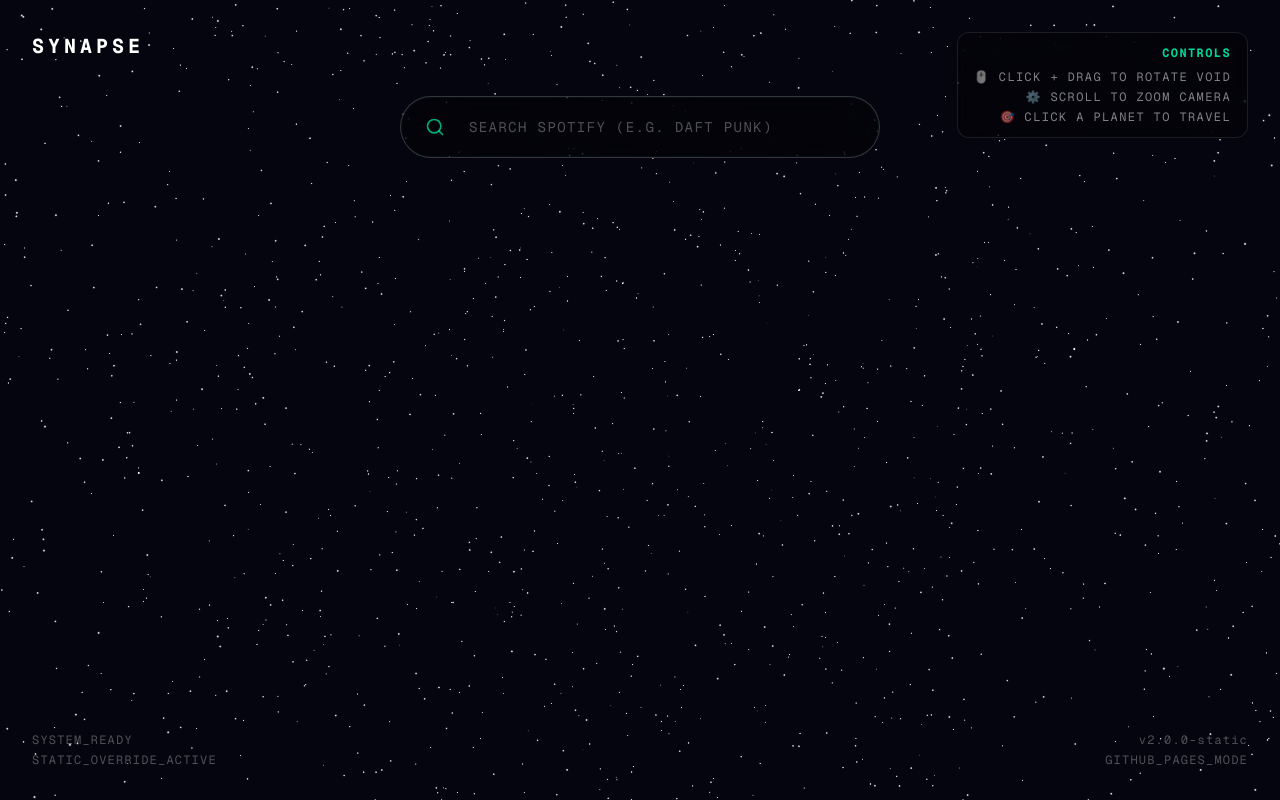
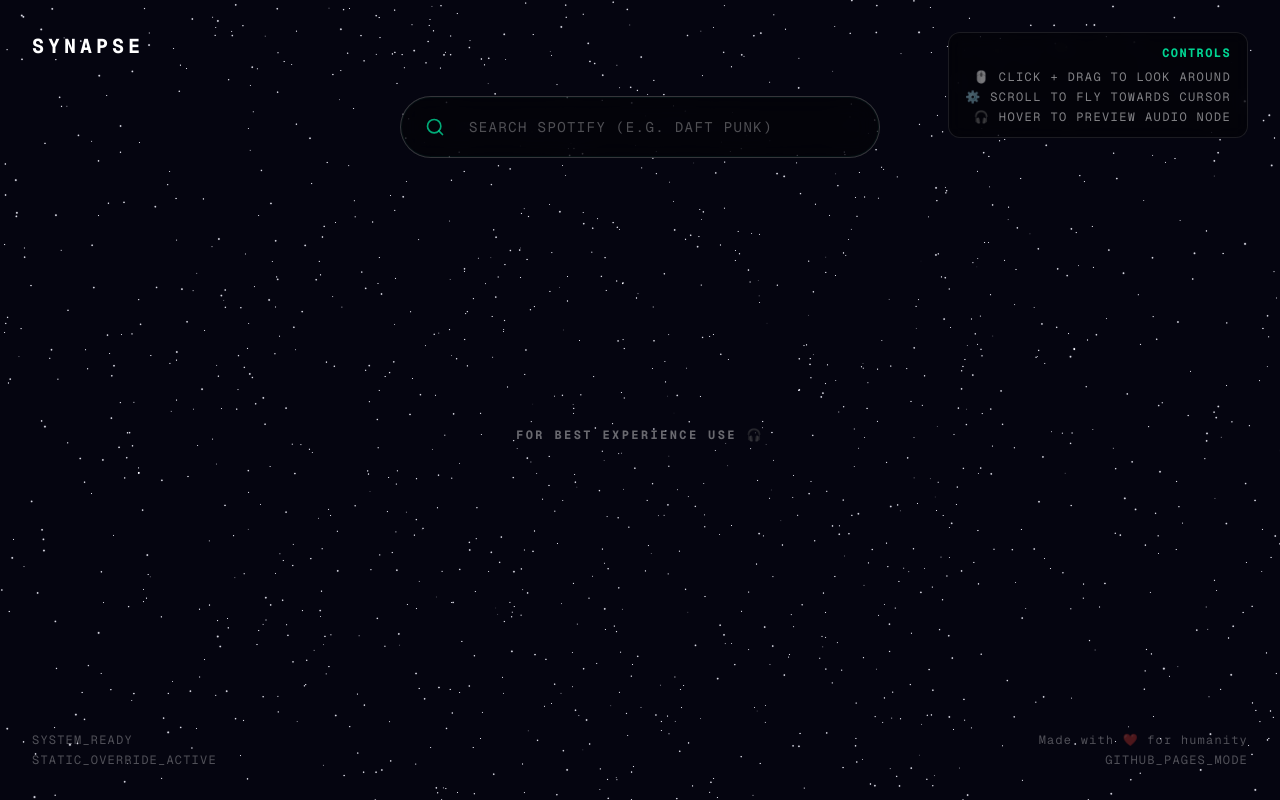
Before and after one commit to pirru1004/synapse, a Next.js app: page / in a window 1280 px wide. Built offline with nearby package versions, Linux system fonts and the light colour scheme.

Commit message:
Update UX text and drastically reduce planet density to prevent visual clustering

```diff
--- a/src/app/page.tsx
+++ b/src/app/page.tsx
@@ -17,7 +17,7 @@ export default function Home() {
 
     try {
       // Fetch actual songs from iTunes Search API (CORS friendly, no auth required)
-      const res = await fetch(`https://itunes.apple.com/search?term=${encodeURIComponent(query)}&entity=song&limit=30`);
+      const res = await fetch(`https://itunes.apple.com/search?term=${encodeURIComponent(query)}&entity=song&limit=6`);
       const data = await res.json();
 
       if (!data.results || data.results.length === 0) {
@@ -168,15 +168,29 @@ export default function Home() {
             {/* Minimalist instructions */}
             <div className="flex flex-col items-end bg-black/40 px-4 py-3 rounded-xl border border-white/10 backdrop-blur-sm text-xs text-white/50 gap-1 text-right">
                 <span className="text-emerald-400 font-bold mb-1">CONTROLS</span>
-                <span>🖱️ Click + Drag to Rotate Void</span>
-                <span>⚙️ Scroll to Zoom Camera</span>
-                <span>🎯 Click a Planet to Travel</span>
+                <span>🖱️ Click + Drag to Look Around</span>
+                <span>⚙️ Scroll to Fly Towards Cursor</span>
+                <span>🎧 Hover to Preview Audio Node</span>
             </div>
           </div>
         </header>
 
         {/* Central Search Element */}
-        <SearchBar onSearch={handleSearch} isLoading={isLoading} />
+        <div className="flex flex-col items-center gap-4 w-full">
+          <AnimatePresence>
+            {planets.length === 0 && !isLoading && (
+              <motion.div
+                initial={{ opacity: 0, scale: 0.95 }}
+                animate={{ opacity: 1, scale: 1 }}
+                exit={{ opacity: 0, scale: 0.95 }}
+                className="text-white/40 text-xs tracking-[0.2em] uppercase font-bold text-center"
+              >
+                For best experience use 🎧
+              </motion.div>
+            )}
+          </AnimatePresence>
+          <SearchBar onSearch={handleSearch} isLoading={isLoading} />
+        </div>
 
         {/* Footer / Status */}
         <footer className="flex justify-between items-end text-xs text-white/30 tracking-widest w-full pointer-events-auto">
@@ -208,7 +222,7 @@ export default function Home() {
           </AnimatePresence>
 
           <div className="text-right flex flex-col gap-1">
-            <span>v2.0.0-static</span>
+            <span>Made with ❤️ for humanity</span>
             <span>GITHUB_PAGES_MODE</span>
           </div>
         </footer>
```
